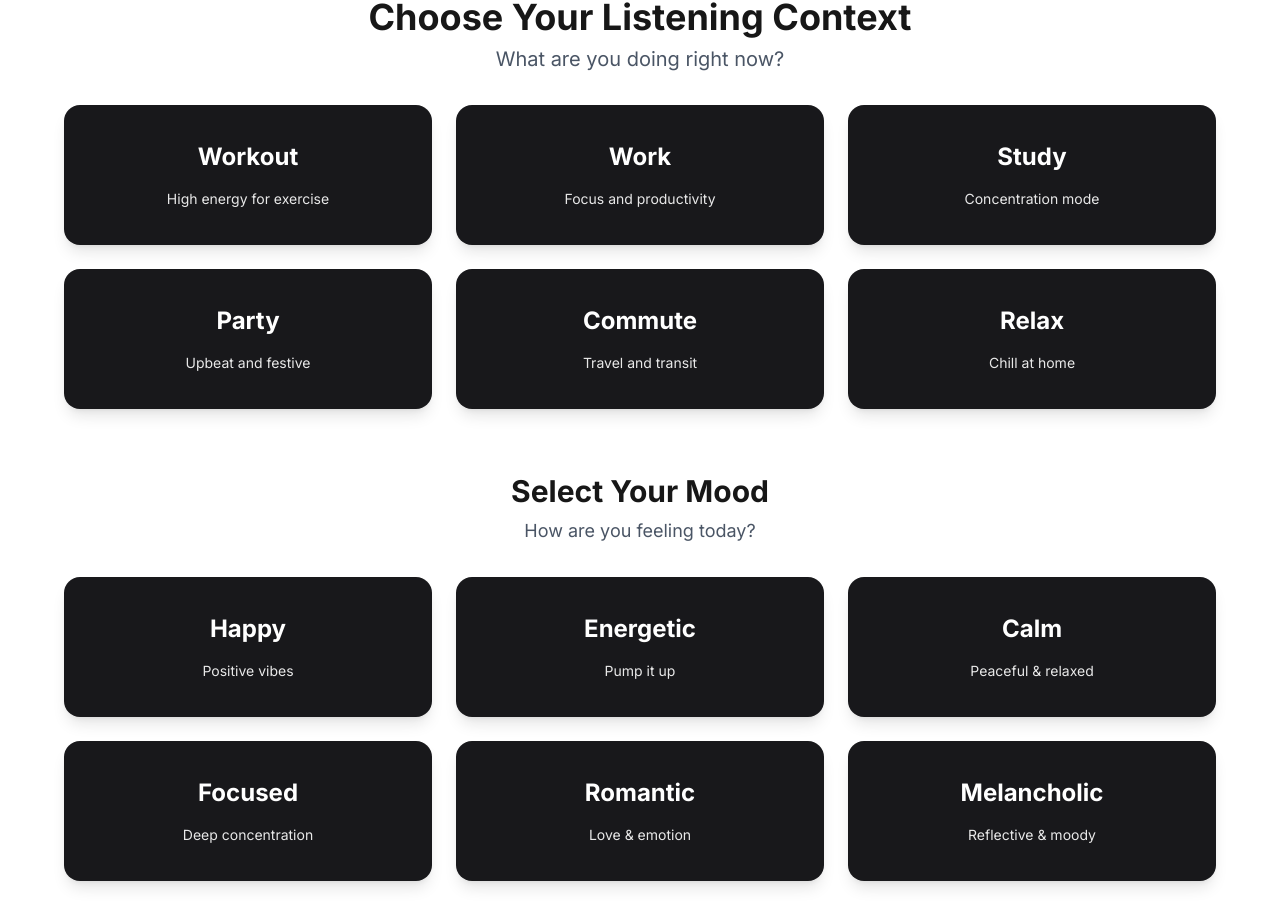
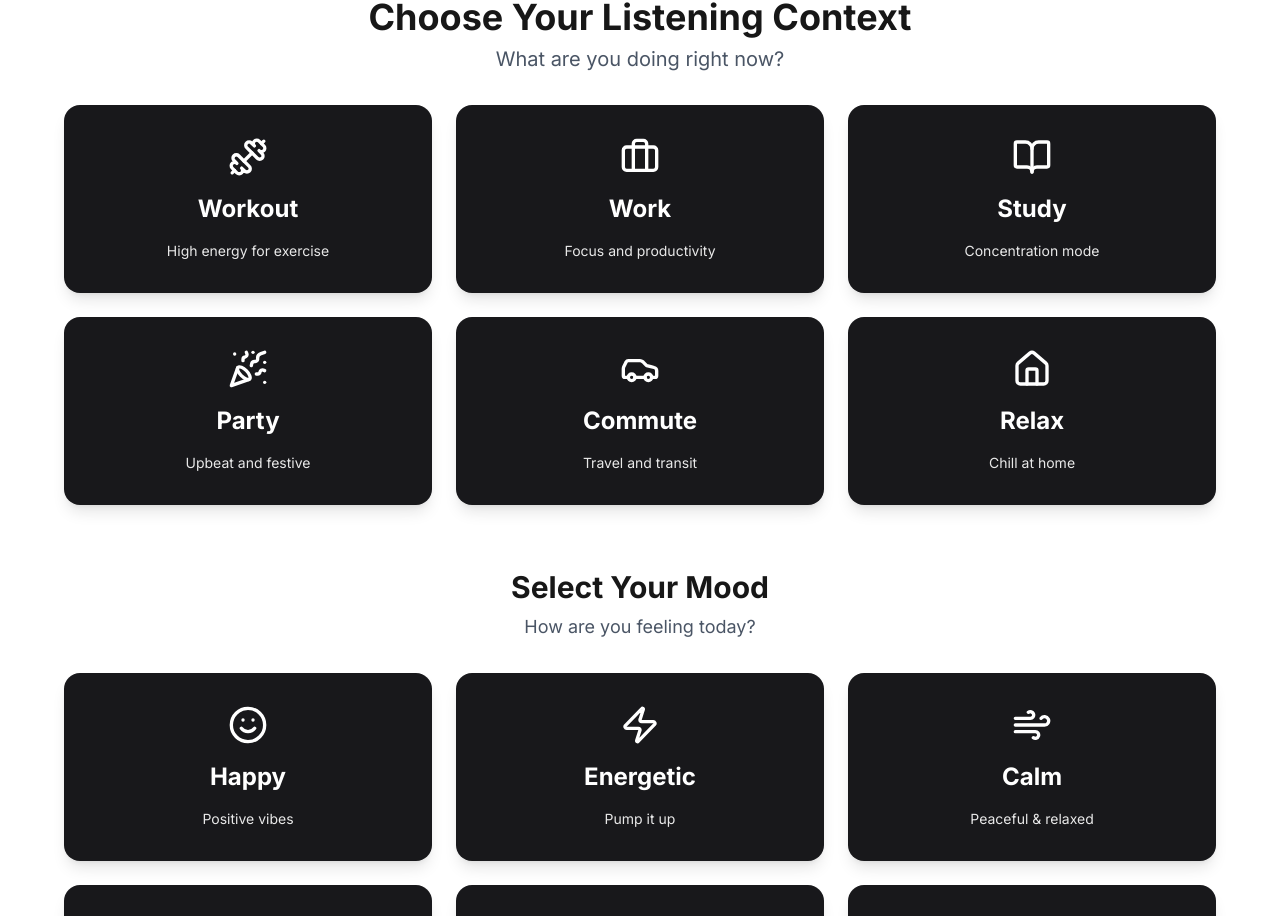
Before and after one commit to ebobic/Moodify, a Next.js app: page /home in a window 1280 px wide. Shown: the part 51-967 px from the top of the page. Built offline with nearby package versions, Linux system fonts and the light colour scheme.

Commit message:
Lagt till Lucide-ikoner till alla kort

```diff
--- a/app/home/page.tsx
+++ b/app/home/page.tsx
@@ -1,4 +1,6 @@
 "use client";
+
+import { Dumbbell, Briefcase, BookOpen, PartyPopper, Car, Home, Smile, Zap, Wind, Target, Heart, Cloud } from "lucide-react";
 
 export default function HomePage() {
   const handleContextClick = (context: string) => {
@@ -30,6 +32,7 @@ export default function HomePage() {
               onClick={() => handleContextClick("Workout")}
               className="bg-zinc-900 rounded-lg md:rounded-2xl p-3 md:p-6 lg:p-8 text-white shadow-lg hover:shadow-2xl hover:scale-105 transform transition-all duration-200 flex flex-col items-center justify-center text-center space-y-2 md:space-y-4 min-h-[100px] md:min-h-[140px]"
             >
+              <Dumbbell className="w-6 h-6 md:w-8 md:h-8 lg:w-10 lg:h-10" />
               <h3 className="text-sm md:text-xl lg:text-2xl font-bold">Workout</h3>
               <p className="text-xs md:text-sm opacity-90">
                 High energy for exercise
@@ -41,6 +44,7 @@ export default function HomePage() {
               onClick={() => handleContextClick("Work")}
               className="bg-zinc-900 rounded-lg md:rounded-2xl p-3 md:p-6 lg:p-8 text-white shadow-lg hover:shadow-2xl hover:scale-105 transform transition-all duration-200 flex flex-col items-center justify-center text-center space-y-2 md:space-y-4 min-h-[100px] md:min-h-[140px]"
             >
+              <Briefcase className="w-6 h-6 md:w-8 md:h-8 lg:w-10 lg:h-10" />
               <h3 className="text-sm md:text-xl lg:text-2xl font-bold">Work</h3>
               <p className="text-xs md:text-sm opacity-90">
                 Focus and productivity
@@ -52,6 +56,7 @@ export default function HomePage() {
               onClick={() => handleContextClick("Study")}
               className="bg-zinc-900 rounded-lg md:rounded-2xl p-3 md:p-6 lg:p-8 text-white shadow-lg hover:shadow-2xl hover:scale-105 transform transition-all duration-200 flex flex-col items-center justify-center text-center space-y-2 md:space-y-4 min-h-[100px] md:min-h-[140px]"
             >
+              <BookOpen className="w-6 h-6 md:w-8 md:h-8 lg:w-10 lg:h-10" />
               <h3 className="text-sm md:text-xl lg:text-2xl font-bold">Study</h3>
               <p className="text-xs md:text-sm opacity-90">
                 Concentration mode
@@ -63,6 +68,7 @@ export default function HomePage() {
               onClick={() => handleContextClick("Party")}
               className="bg-zinc-900 rounded-lg md:rounded-2xl p-3 md:p-6 lg:p-8 text-white shadow-lg hover:shadow-2xl hover:scale-105 transform transition-all duration-200 flex flex-col items-center justify-center text-center space-y-2 md:space-y-4 min-h-[100px] md:min-h-[140px]"
             >
+              <PartyPopper className="w-6 h-6 md:w-8 md:h-8 lg:w-10 lg:h-10" />
               <h3 className="text-sm md:text-xl lg:text-2xl font-bold">Party</h3>
               <p className="text-xs md:text-sm opacity-90">
                 Upbeat and festive
@@ -74,6 +80,7 @@ export default function HomePage() {
               onClick={() => handleContextClick("Commute")}
               className="bg-zinc-900 rounded-lg md:rounded-2xl p-3 md:p-6 lg:p-8 text-white shadow-lg hover:shadow-2xl hover:scale-105 transform transition-all duration-200 flex flex-col items-center justify-center text-center space-y-2 md:space-y-4 min-h-[100px] md:min-h-[140px]"
             >
+              <Car className="w-6 h-6 md:w-8 md:h-8 lg:w-10 lg:h-10" />
               <h3 className="text-sm md:text-xl lg:text-2xl font-bold">Commute</h3>
               <p className="text-xs md:text-sm opacity-90">
                 Travel and transit
@@ -85,6 +92,7 @@ export default function HomePage() {
               onClick={() => handleContextClick("Relax")}
               className="bg-zinc-900 rounded-lg md:rounded-2xl p-3 md:p-6 lg:p-8 text-white shadow-lg hover:shadow-2xl hover:scale-105 transform transition-all duration-200 flex flex-col items-center justify-center text-center space-y-2 md:space-y-4 min-h-[100px] md:min-h-[140px]"
             >
+              <Home className="w-6 h-6 md:w-8 md:h-8 lg:w-10 lg:h-10" />
               <h3 className="text-sm md:text-xl lg:text-2xl font-bold">Relax</h3>
               <p className="text-xs md:text-sm opacity-90">
                 Chill at home
@@ -111,6 +119,7 @@ export default function HomePage() {
               onClick={() => handleMoodClick("Happy")}
               className="bg-zinc-900 rounded-lg md:rounded-2xl p-3 md:p-6 lg:p-8 text-white shadow-lg hover:shadow-2xl hover:scale-105 transform transition-all duration-200 flex flex-col items-center justify-center text-center space-y-2 md:space-y-4 min-h-[100px] md:min-h-[140px]"
             >
+              <Smile className="w-6 h-6 md:w-8 md:h-8 lg:w-10 lg:h-10" />
               <h3 className="text-sm md:text-xl lg:text-2xl font-bold">Happy</h3>
               <p className="text-xs md:text-sm opacity-90">
                 Positive vibes
@@ -122,6 +131,7 @@ export default function HomePage() {
               onClick={() => handleMoodClick("Energetic")}
               className="bg-zinc-900 rounded-lg md:rounded-2xl p-3 md:p-6 lg:p-8 text-white shadow-lg hover:shadow-2xl hover:scale-105 transform transition-all duration-200 flex flex-col items-center justify-center text-center space-y-2 md:space-y-4 min-h-[100px] md:min-h-[140px]"
             >
+              <Zap className="w-6 h-6 md:w-8 md:h-8 lg:w-10 lg:h-10" />
               <h3 className="text-sm md:text-xl lg:text-2xl font-bold">Energetic</h3>
               <p className="text-xs md:text-sm opacity-90">
                 Pump it up
@@ -133,6 +143,7 @@ export default function HomePage() {
               onClick={() => handleMoodClick("Calm")}
               className="bg-zinc-900 rounded-lg md:rounded-2xl p-3 md:p-6 lg:p-8 text-white shadow-lg hover:shadow-2xl hover:scale-105 transform transition-all duration-200 flex flex-col items-center justify-center text-center space-y-2 md:space-y-4 min-h-[100px] md:min-h-[140px]"
             >
+              <Wind className="w-6 h-6 md:w-8 md:h-8 lg:w-10 lg:h-10" />
               <h3 className="text-sm md:text-xl lg:text-2xl font-bold">Calm</h3>
               <p className="text-xs md:text-sm opacity-90">
                 Peaceful & relaxed
@@ -144,6 +155,7 @@ export default function HomePage() {
               onClick={() => handleMoodClick("Focused")}
               className="bg-zinc-900 rounded-lg md:rounded-2xl p-3 md:p-6 lg:p-8 text-white shadow-lg hover:shadow-2xl hover:scale-105 transform transition-all duration-200 flex flex-col items-center justify-center text-center space-y-2 md:space-y-4 min-h-[100px] md:min-h-[140px]"
             >
+              <Target className="w-6 h-6 md:w-8 md:h-8 lg:w-10 lg:h-10" />
               <h3 className="text-sm md:text-xl lg:text-2xl font-bold">Focused</h3>
               <p className="text-xs md:text-sm opacity-90">
                 Deep concentration
@@ -155,6 +167,7 @@ export default function HomePage() {
               onClick={() => handleMoodClick("Romantic")}
               className="bg-zinc-900 rounded-lg md:rounded-2xl p-3 md:p-6 lg:p-8 text-white shadow-lg hover:shadow-2xl hover:scale-105 transform transition-all duration-200 flex flex-col items-center justify-center text-center space-y-2 md:space-y-4 min-h-[100px] md:min-h-[140px]"
             >
+              <Heart className="w-6 h-6 md:w-8 md:h-8 lg:w-10 lg:h-10" />
               <h3 className="text-sm md:text-xl lg:text-2xl font-bold">Romantic</h3>
               <p className="text-xs md:text-sm opacity-90">
                 Love & emotion
@@ -166,6 +179,7 @@ export default function HomePage() {
               onClick={() => handleMoodClick("Melancholic")}
               className="bg-zinc-900 rounded-lg md:rounded-2xl p-3 md:p-6 lg:p-8 text-white shadow-lg hover:shadow-2xl hover:scale-105 transform transition-all duration-200 flex flex-col items-center justify-center text-center space-y-2 md:space-y-4 min-h-[100px] md:min-h-[140px]"
             >
+              <Cloud className="w-6 h-6 md:w-8 md:h-8 lg:w-10 lg:h-10" />
               <h3 className="text-sm md:text-xl lg:text-2xl font-bold">Melancholic</h3>
               <p className="text-xs md:text-sm opacity-90">
                 Reflective & moody
```
Also changed, not shown: package.json (+7 -6 lines), 1 other file (tests, documents, lock files or other folders).
